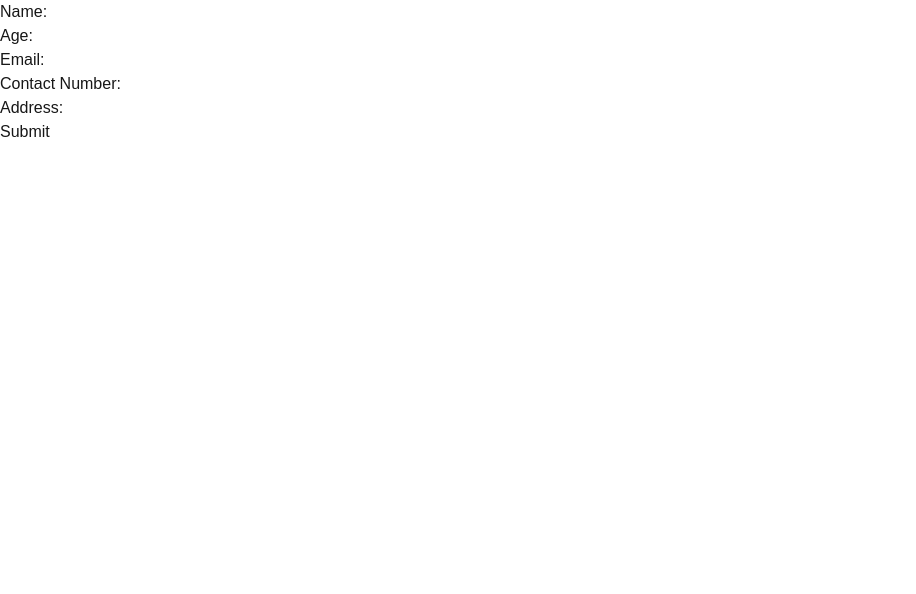
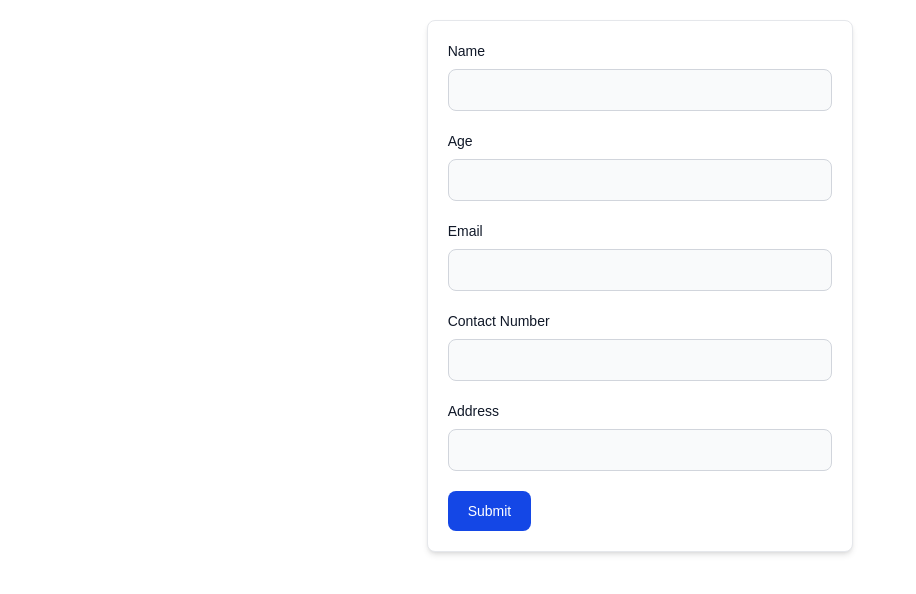
Before and after one commit to rmasianjr/nextjs-data-entry, a Next.js app: page /create in a window 1280 px wide. Shown: the top 594 px of the page, without its empty margins (0-916 px from the left). Built offline with nearby package versions, Linux system fonts and the light colour scheme.

Commit message:
Add styling to create page

```diff
--- a/app/create/page.tsx
+++ b/app/create/page.tsx
@@ -31,58 +31,101 @@ export default function CreatePage() {
   };
 
   return (
-    <form onSubmit={handleSubmit}>
-      <div>
-        <label htmlFor="name">Name:</label>
+    <form
+      className="max-w-sm md:max-w-2/6 mx-auto p-5 my-5 bg-white border border-gray-200 rounded-lg shadow-md"
+      onSubmit={handleSubmit}
+    >
+      <div className="mb-5">
+        <label
+          htmlFor="name"
+          className="text-sm font-medium text-gray-900 block mb-2"
+        >
+          Name
+        </label>
         <input
+          className="text-sm text-gray-900 bg-gray-50 border border-gray-300 rounded-lg block w-full p-2.5 outline-none focus:border-blue-500"
           type="text"
           id="name"
           name="name"
           value={formData.name}
           onChange={handleChange}
+          required
         />
       </div>
-      <div>
-        <label htmlFor="age">Age:</label>
+      <div className="mb-5">
+        <label
+          htmlFor="age"
+          className="text-sm font-medium text-gray-900 block mb-2"
+        >
+          Age
+        </label>
         <input
+          className="text-sm text-gray-900 bg-gray-50 border border-gray-300 rounded-lg block w-full p-2.5 outline-none focus:border-blue-500"
           type="number"
           id="age"
           name="age"
           value={formData.age}
           onChange={handleChange}
+          required
         />
       </div>
-      <div>
-        <label htmlFor="email">Email:</label>
+      <div className="mb-5">
+        <label
+          htmlFor="email"
+          className="text-sm font-medium text-gray-900 block mb-2"
+        >
+          Email
+        </label>
         <input
+          className="text-sm text-gray-900 bg-gray-50 border border-gray-300 rounded-lg block w-full p-2.5 outline-none focus:border-blue-500"
           type="email"
           id="email"
           name="email"
           value={formData.email}
           onChange={handleChange}
+          required
         />
       </div>
-      <div>
-        <label htmlFor="contact">Contact Number:</label>
+      <div className="mb-5">
+        <label
+          htmlFor="contact"
+          className="text-sm font-medium text-gray-900 block mb-2"
+        >
+          Contact Number
+        </label>
         <input
+          className="text-sm text-gray-900 bg-gray-50 border border-gray-300 rounded-lg block w-full p-2.5 outline-none focus:border-blue-500"
           type="tel"
           id="contact"
           name="contact"
           value={formData.contact}
           onChange={handleChange}
+          required
         />
       </div>
-      <div>
-        <label htmlFor="address">Address:</label>
+      <div className="mb-5">
+        <label
+          htmlFor="address"
+          className="text-sm font-medium text-gray-900 block mb-2"
+        >
+          Address
+        </label>
         <input
+          className="text-sm text-gray-900 bg-gray-50 border border-gray-300 rounded-lg block w-full p-2.5 outline-none focus:border-blue-500"
           type="text"
           id="address"
           name="address"
           value={formData.address}
           onChange={handleChange}
+          required
         />
       </div>
-      <button type="submit">Submit</button>
+      <button
+        className="text-center text-sm font-medium text-white bg-blue-700 px-5 py-2.5 rounded-lg focus:outline-blue-300 hover:bg-blue-800"
+        type="submit"
+      >
+        Submit
+      </button>
     </form>
   );
 }
```
